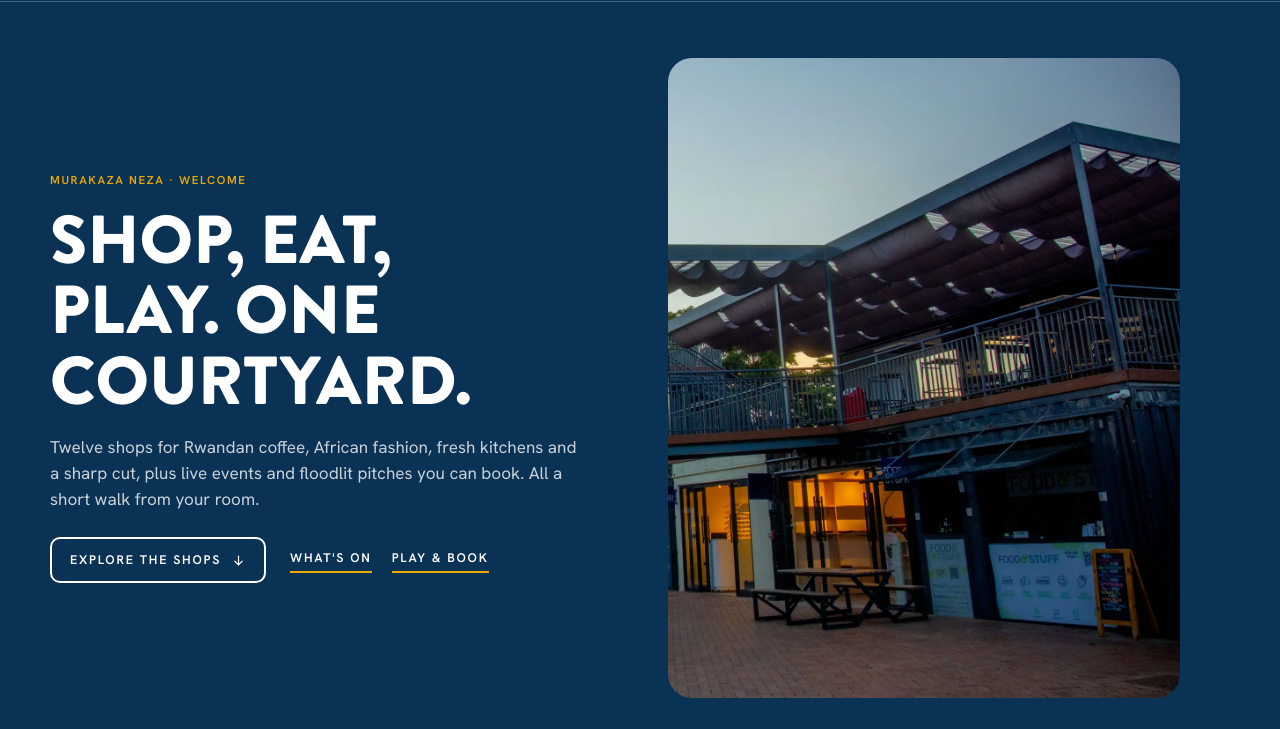
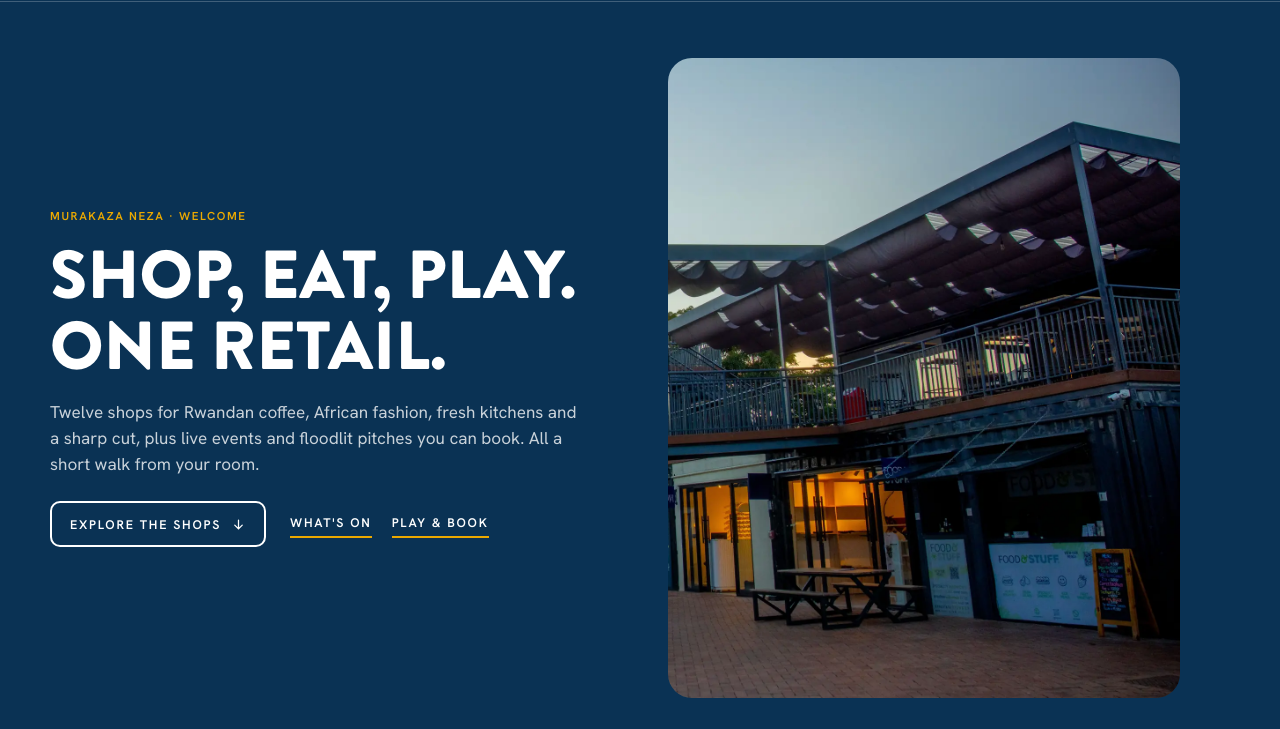
Before and after one commit to cloviscyubahiro/zaria_court-retail-webpage, a website: page index.html in a window 1280 px wide. Shown: the part 71-800 px from the top of the page. Drawn offline with Linux system fonts and the light colour scheme.

Commit message:
Update hero title from 'One courtyard' to 'One Retail'

```diff
--- a/index.html
+++ b/index.html
@@ -59,7 +59,7 @@
       </figure>
       <div class="hero__text">
         <p class="label hero__kicker">Murakaza neza · Welcome</p>
-        <h1 id="hero-title">Shop, eat, play. One courtyard.</h1>
+        <h1 id="hero-title">Shop, eat, play. One Retail.</h1>
         <p class="hero__lead">Twelve shops for Rwandan coffee, African fashion, fresh kitchens and a sharp cut, plus live events and floodlit pitches you can book. All a short walk from your room.</p>
         <div class="hero__actions">
           <a class="btn btn--light" href="#directory" data-scroll>Explore the shops <svg class="icon" aria-hidden="true" focusable="false"><use href="#i-arrow-down"></use></svg></a>
```
